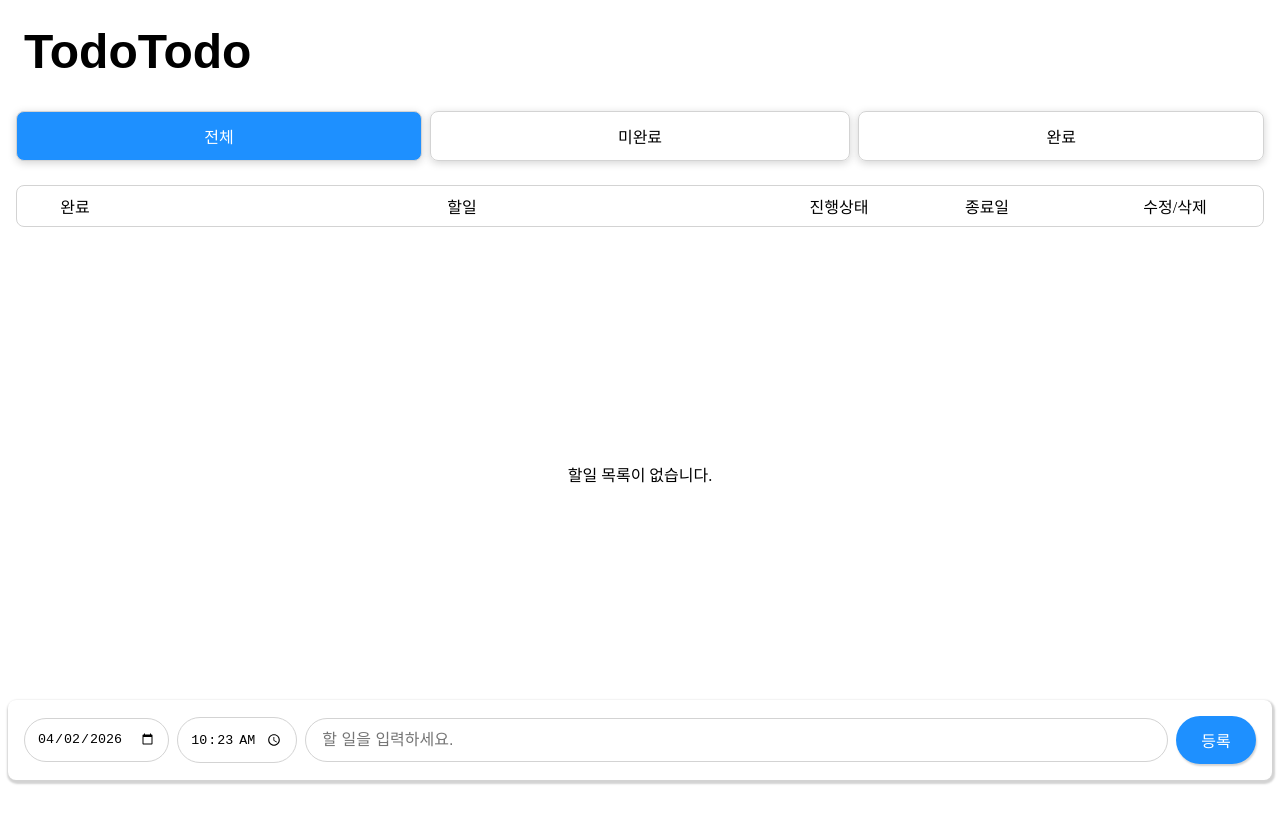
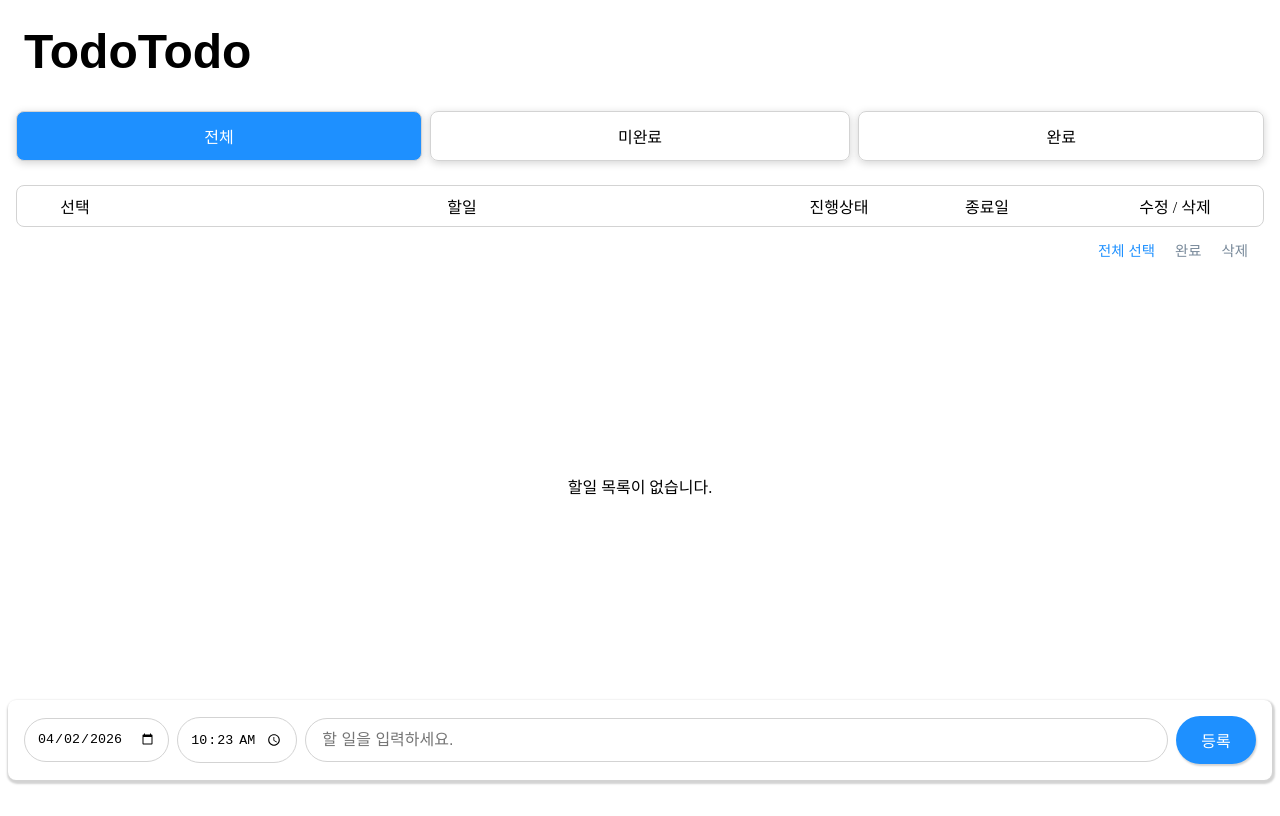
Before and after one commit to wer9808/vue-todo-app, a Vue app: page / in a window 1280 px wide. Built offline with nearby package versions, Linux system fonts and the light colour scheme; a web font is replaced by a local one.

Commit message:
feat: 투두 일괄 선택 및 완료/삭제 기능 구현

```diff
--- a/src/App.vue
+++ b/src/App.vue
@@ -1,5 +1,5 @@
 <script setup>
-import { ref, computed } from "vue";
+import { ref, computed, reactive } from "vue";
 import TodoHeader from "./components/TodoHeader.vue";
 import TodoInput from "./components/TodoInput.vue";
 import TodoList from "./components/TodoList.vue";
@@ -30,26 +30,28 @@ const convertStoreTodo = (storeTodo) => {
   };
 };
 const storedTodos = todoStore.selectAll().map((val) => convertStoreTodo(val));
-const allTodos = ref(storedTodos);
+const allTodos = reactive(storedTodos);
 
 const displayTodos = computed(() => {
   if (currentFilter.value === "completed") {
-    return allTodos.value.filter((todo) => {
+    return allTodos.filter((todo) => {
       return todo.completed;
     });
   }
   if (currentFilter.value === "incompleted") {
-    return allTodos.value.filter((todo) => {
+    return allTodos.filter((todo) => {
       return !todo.completed;
     });
   }
-  return allTodos.value;
+  return allTodos;
 });
 
-const selectedTodos = [];
+const selectedTodos = computed(() => {
+  return allTodos.filter((todo) => todo.selected);
+});
 
 const findTodoById = (todoId) => {
-  return allTodos.value.find((item) => item.id === todoId);
+  return allTodos.find((todo) => todo.id === todoId);
 };
 
 const createTodo = ({ content, until }) => {
@@ -62,19 +64,20 @@ const createTodo = ({ content, until }) => {
     until: until,
     createdAt: datetime,
   };
-  allTodos.value.push(newTodo);
+  allTodos.push(newTodo);
   todoStore.upsert(newTodo);
 };
 
-const updateTodo = (todo, { content, until }) => {
-  todo.content = content;
-  todo.until = until;
-  todoStore.upsert(todo);
+const updateTodo = (todo, { content, until, completed }) => {
+  if (content) todo.content = content;
+  if (until) todo.until = until;
+  if (completed) todo.completed = completed;
+  todoStore.update(todo);
 };
 
 const deleteTodo = (todo) => {
-  const idx = allTodos.value.indexOf(todo);
-  allTodos.value.splice(idx, 1);
+  const idx = allTodos.indexOf(todo);
+  allTodos.splice(idx, 1);
   todoStore.delete(todo);
 };
 
@@ -90,7 +93,7 @@ const handleToggleTodoComplete = (todoId) => {
   const todo = findTodoById(todoId);
   if (!todo) return;
   todo.completed = !todo.completed;
-  todoStore.update(todo);
+  updateTodo(todo, { completed: todo.completed });
 };
 
 const handleDeleteTodo = (todoId) => {
@@ -108,15 +111,32 @@ const handleEditTodo = (todoId, update) => {
 const handleSelectTodo = (todoId) => {
   const todo = findTodoById(todoId);
   if (!todo) return;
-  if (!todo.selected) {
-    selectedTodos.push(todo);
-    todo.selected = true;
-  } else {
-    const idx = selectedTodos.indexOf(todo);
-    selectedTodos.splice(idx, 1);
+  todo.selected = !todo.selected;
+};
+
+const handleSelectMultiTodos = (todoIds, selected) => {
+  todoIds.forEach((todoId) => {
+    const todo = findTodoById(todoId);
+    if (!todo) return;
+    todo.selected = selected;
+  });
+};
+
+const handleCompleteSelectedTodos = () => {
+  const targetTodos = selectedTodos.value.slice();
+  targetTodos.forEach((todo) => {
+    todo.completed = true;
     todo.selected = false;
-  }
-  console.log(selectedTodos);
+    updateTodo(todo, { completed: todo.completed });
+  });
+};
+
+const handleDeleteSelectedTodos = () => {
+  const targetTodos = selectedTodos.value.slice();
+  targetTodos.forEach((todo) => {
+    deleteTodo(todo);
+    todo.selected = false;
+  });
 };
 </script>
 
@@ -131,10 +151,14 @@ const handleSelectTodo = (todoId) => {
         />
         <TodoList
           :items="displayTodos"
+          :selectedItems="selectedTodos"
           @toggle-todo-complete="handleToggleTodoComplete"
           @delete-todo="handleDeleteTodo"
           @edit-todo="handleEditTodo"
           @select-todo="handleSelectTodo"
+          @select-multi-todos="handleSelectMultiTodos"
+          @complete-selected-todos="handleCompleteSelectedTodos"
+          @delete-selected-todos="handleDeleteSelectedTodos"
         />
       </div>
       <div class="todo-container-sticky">
--- a/src/components/TodoList.vue
+++ b/src/components/TodoList.vue
@@ -1,5 +1,5 @@
 <script setup>
-import { ref } from "vue";
+import { ref, computed } from "vue";
 import TodoListItem from "./TodoListItem.vue";
 
 const emit = defineEmits([
@@ -7,10 +7,19 @@ const emit = defineEmits([
   "delete-todo",
   "edit-todo",
   "select-todo",
+  "select-multi-todos",
+  "complete-selected-todos",
+  "delete-selected-todos",
 ]);
 
-const { items } = defineProps(["items"]);
+const { items, selectedItems } = defineProps(["items", "selectedItems"]);
 
+const canMultiComplete = computed(() => selectedItems.length > 0);
+const canMultiDelete = computed(() => selectedItems.length > 0);
+const allSelected = () => {
+  const anyUnselected = items.find((item) => item.selected === false);
+  return !anyUnselected;
+};
 const castEvent = (eventName) => {
   return (...args) => {
     emit(eventName, ...args);
@@ -21,17 +30,35 @@ const handleToggleTodoComplete = castEvent("toggle-todo-complete");
 const handleDeleteTodo = castEvent("delete-todo");
 const handleEditTodo = castEvent("edit-todo");
 const handleSelectTodo = castEvent("select-todo");
+const handleMultiComplete = castEvent("complete-selected-todos");
+const handleMultiDelete = castEvent("delete-selected-todos");
+const handleSelectAll = () => {
+  const todoIds = items.map((todo) => todo.id);
+  emit("select-multi-todos", todoIds, !allSelected());
+};
 </script>
 
 <template>
   <div class="todo-list">
-    <!-- 할 일 목록이 있을 때 (완료 시 .todo__item--completed 클래스 추가 )-->
     <div class="todo-list-header todo-list-item">
-      <div class="todo-list-item-column">완료</div>
+      <div class="todo-list-item-column">선택</div>
       <div class="todo-list-item-column">할일</div>
       <div class="todo-list-item-column">진행상태</div>
       <div class="todo-list-item-column">종료일</div>
-      <div class="todo-list-item-column">수정/삭제</div>
+      <div class="todo-list-item-column">수정 / 삭제</div>
+    </div>
+    <div class="todo-list-control">
+      <button @click="handleSelectAll">전체 선택</button>
+      <button :disabled="!canMultiComplete" @click="handleMultiComplete">
+        완료
+      </button>
+      <button
+        class="multi-delete-btn"
+        :disabled="!canMultiDelete"
+        @click="handleMultiDelete"
+      >
+        삭제
+      </button>
     </div>
     <div class="todo-list-items" v-if="items.length > 0">
       <TodoListItem
@@ -59,10 +86,6 @@ const handleSelectTodo = castEvent("select-todo");
   justify-content: start;
   align-items: stretch;
   gap: 4px;
-}
-
-.todo-list-items {
-  flex: 1 1 auto;
 }
 
 .todo-list-header {
@@ -98,6 +121,38 @@ const handleSelectTodo = castEvent("select-todo");
   flex: 0 0 160px;
 }
 
+.todo-list-control {
+  flex: 0 0 auto;
+  margin: 0 16px;
+  display: flex;
+  flex-direction: row;
+  justify-content: end;
+  align-items: center;
+  gap: 4px;
+}
+
+.todo-list-control > button {
+  color: dodgerblue;
+  background: none;
+  border: 0;
+  padding: 0 8px;
+  font-size: 0.9rem;
+  cursor: pointer;
+}
+
+.todo-list-control > .multi-delete-btn {
+  color: crimson;
+}
+
+.todo-list-control > button:disabled {
+  color: lightslategray;
+  cursor: not-allowed;
+}
+
+.todo-list-items {
+  flex: 1 1 auto;
+}
+
 .todo-list-no-item {
   flex: 1 1 auto;
   text-align: center;
```
